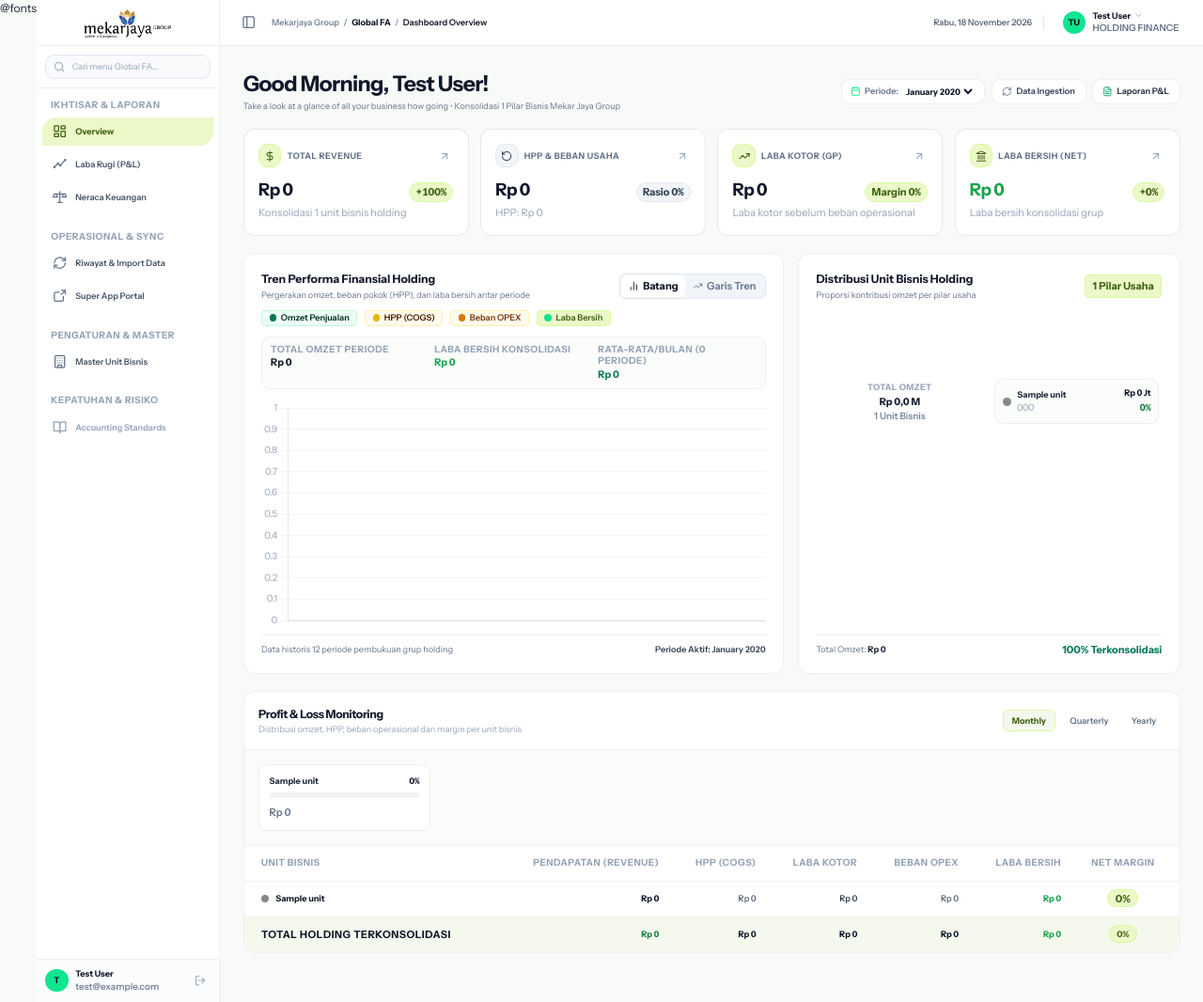
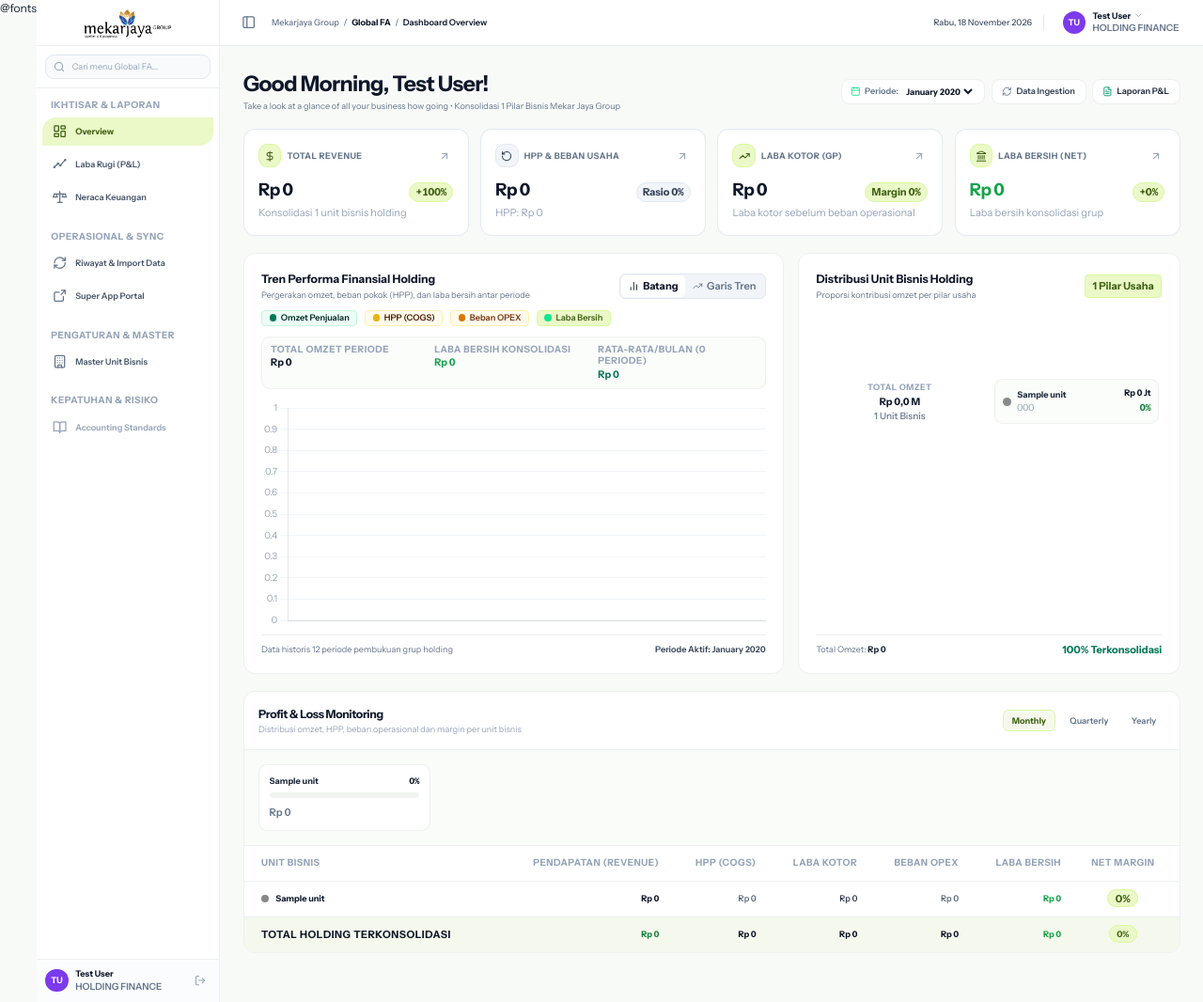
Before and after one commit to Midas-ww/Global-Fa, a Laravel app: page /dashboard in a window 1280 px wide. Shown: the whole page at 94% size. Run offline with Laravel 12, Linux system fonts and the light colour scheme; a user stored in the database is signed in; data comes from the database, SQL or seed files in the repository; tables that the repository leaves empty hold one stand-in row (values such as "Sample post"); data that the repository does not hold is empty; some libraries are stand-ins or nearby versions; some web fonts are replaced.

Commit message:
style: harmonize user avatar circle icon with SIR-IQOS purple background and white text

```diff
--- a/resources/views/layouts/app.blade.php
+++ b/resources/views/layouts/app.blade.php
@@ -104,6 +104,14 @@
     </script>
 </head>
 <body class="bg-[#f8faf8] text-slate-800 antialiased font-sans flex h-screen overflow-hidden">
+    @php
+        $userName = auth()->user()->name ?? 'Executive';
+        $nameParts = explode(' ', trim($userName));
+        $userInitials = count($nameParts) >= 2
+            ? strtoupper(substr($nameParts[0], 0, 1) . substr($nameParts[1], 0, 1))
+            : strtoupper(substr($userName, 0, 2));
+        $userRole = auth()->user()->role ?? 'HOLDING FINANCE';
+    @endphp
 
     <!-- MOBILE OVERLAY BACKDROP -->
     <div id="sidebarBackdrop" onclick="toggleSidebar()" class="fixed inset-0 bg-slate-900/40 z-40 hidden lg:hidden transition-opacity"></div>
@@ -296,12 +304,12 @@
         <!-- Sidebar Footer / User Profile & Logout (Persis SPBU & IQOS) -->
         <div class="p-3 border-t border-[#edf0ee] shrink-0 bg-slate-50/50 flex items-center transition-all mt-auto justify-between sidebar-footer">
             <div class="flex items-center gap-2.5 overflow-hidden">
-                <div class="w-8 h-8 rounded-full bg-[#10e58f] text-slate-900 font-bold text-xs flex items-center justify-center shrink-0 shadow-xs" title="{{ auth()->user()->name ?? 'Administrator' }}">
-                    {{ substr(auth()->user()->name ?? 'A', 0, 1) }}
+                <div class="w-8 h-8 rounded-full bg-[#7c3aed] text-white font-bold text-xs flex items-center justify-center shrink-0 shadow-xs" title="{{ $userName }}">
+                    {{ $userInitials }}
                 </div>
                 <div class="flex flex-col truncate min-w-0 sidebar-label">
-                    <span class="text-xs font-bold text-slate-900 truncate" title="{{ auth()->user()->name ?? 'Administrator' }}">{{ auth()->user()->name ?? 'Administrator' }}</span>
-                    <span class="text-[10px] text-slate-500 font-medium truncate" title="{{ auth()->user()->email ?? 'Holding Executive' }}">{{ auth()->user()->email ?? 'Holding Executive' }}</span>
+                    <span class="text-xs font-bold text-slate-900 truncate" title="{{ $userName }}">{{ $userName }}</span>
+                    <span class="text-[10px] text-slate-500 font-semibold truncate uppercase" title="{{ $userRole }}">{{ $userRole }}</span>
                 </div>
             </div>
 
@@ -367,14 +375,6 @@
             </div>
 
             <!-- Right Section: Date Display & Profile Dropdown (Persis SIR-IQOS) -->
-            @php
-                $userName = auth()->user()->name ?? 'Executive';
-                $nameParts = explode(' ', trim($userName));
-                $userInitials = count($nameParts) >= 2
-                    ? strtoupper(substr($nameParts[0], 0, 1) . substr($nameParts[1], 0, 1))
-                    : strtoupper(substr($userName, 0, 2));
-                $userRole = auth()->user()->role ?? 'HOLDING FINANCE';
-            @endphp
             <div class="flex items-center gap-2 sm:gap-4 shrink-0">
                 <!-- Date Display (Desktop only ala SIR-IQOS) -->
                 <div class="hidden lg:block text-xs font-medium text-slate-600 select-none">
@@ -393,7 +393,7 @@
                     >
                         <!-- Avatar Circle -->
                         <div class="relative shrink-0">
-                            <div class="w-8 h-8 rounded-full bg-[#10e58f] text-slate-950 font-bold text-xs flex items-center justify-center shadow-xs">
+                            <div class="w-8 h-8 rounded-full bg-[#7c3aed] text-white font-bold text-xs flex items-center justify-center shadow-xs">
                                 {{ $userInitials }}
                             </div>
                         </div>
```
